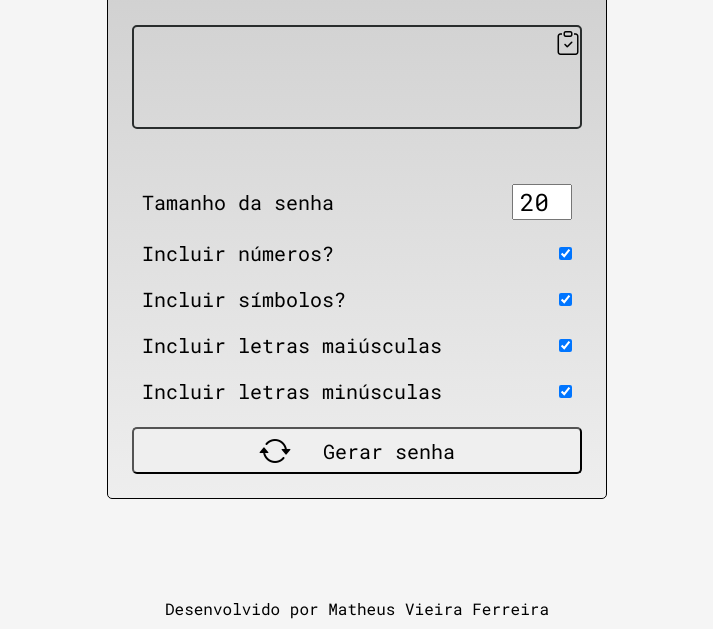
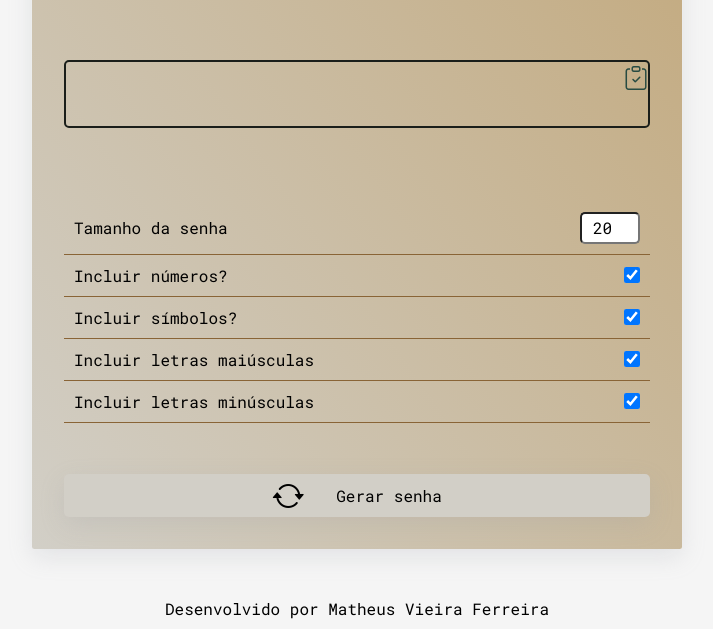
Before and after one commit to matheusvieira17/gerador-senhas, a plain HTML site: page index.html in a window 1280 px wide. Shown: the part 133-762 px from the top of the page, without its empty margins (283-996 px from the left). Drawn offline with nearby package versions, Linux system fonts and the light colour scheme.

Commit message:
The container CSS file has been updated

```diff
--- a/css/container.css
+++ b/css/container.css
@@ -1,15 +1,15 @@
 @charset "utf-8";
 
 .container {
-  border: 1px solid;
+  width: 65rem;
+  max-width: 100%;
+  height: 65rem;
+  max-height: 100%;
+  padding: 3.2rem;
   margin-top: 3.2rem;
-  width: 50rem;
-  max-width: 100%;
-  height: 60rem;
-  max-height: 100%;
-  padding: 2.4rem;
-  border-radius: 5px;
-  background-image: linear-gradient(to bottom, #ccc, #eee);
+  border-radius: 2.5px;
+  box-shadow: var(--shadow);
+  background-image: var(--degrade);
   display: flex;
   flex-direction: column;
   justify-content: space-between;
@@ -17,19 +17,29 @@
 
 .container h1 {
   text-align: center;
-  border-bottom: 1px solid #171717;
+  border-bottom: 1px solid var(--color2);
   padding: 1rem;
+  color: var(--color1);
 }
 
 .password-container {
-  border: 2px solid rgb(41, 45, 45);
+  border: 2px solid var(--color1);
+  max-width: 100%;
+  max-height: 100%;
   word-wrap: break-word;
-  font-size: 1.8rem;
+  font-size: 1.6rem;
+  font-weight: bold;
   margin-top: 2.4rem;
-  padding: 5rem;
+  padding: 3.2rem;
   border-radius: 5px;
   letter-spacing: 2px;
   position: relative;
+}
+
+#password-result {
+  font-weight: bold;
+  text-align: center;
+  font-size: 1.8rem;
 }
 
 #clipboard-btn {
@@ -40,6 +50,7 @@
   top: 0px;
   right: 0px;
   background-color: transparent;
+  color: var(--color2);
 }
 
 #clipboard-btn:active {
@@ -53,27 +64,46 @@
 }
 
 .setting {
+  font-size: 1.6rem;
   display: flex;
   align-items: center;
   justify-content: space-between;
   padding: 1rem;
+  border-bottom: 1px solid var(--color3);
 }
 
 input[type="number"] {
-  font-size: 2.4rem;
+  font-size: 1.6rem;
   text-align: center;
   outline: none;
+  border-radius: 5px;
+  width: 6rem;
+  height: 3.2rem;
+}
+
+input[type="checkbox"] {
+  width: 1.6rem;
+  height: 1.6rem;
 }
 
 button#generate-btn {
-  font-size: 2rem;
+  cursor: pointer;
+  margin-top: 1rem;
+  font-size: 1.6rem;
   border-radius: 5px;
   outline: none;
+  border: none;
+  background-color: var(--color5);
+  box-shadow: var(--shadow);
   display: flex;
   align-items: center;
   justify-content: center;
   gap: 3.2rem;
-  max-width: 100%;
+}
+
+button#generate-btn:hover {
+  filter: brightness(0.9);
+  transition: 0.5s;
 }
 
 button#generate-btn i {
```
